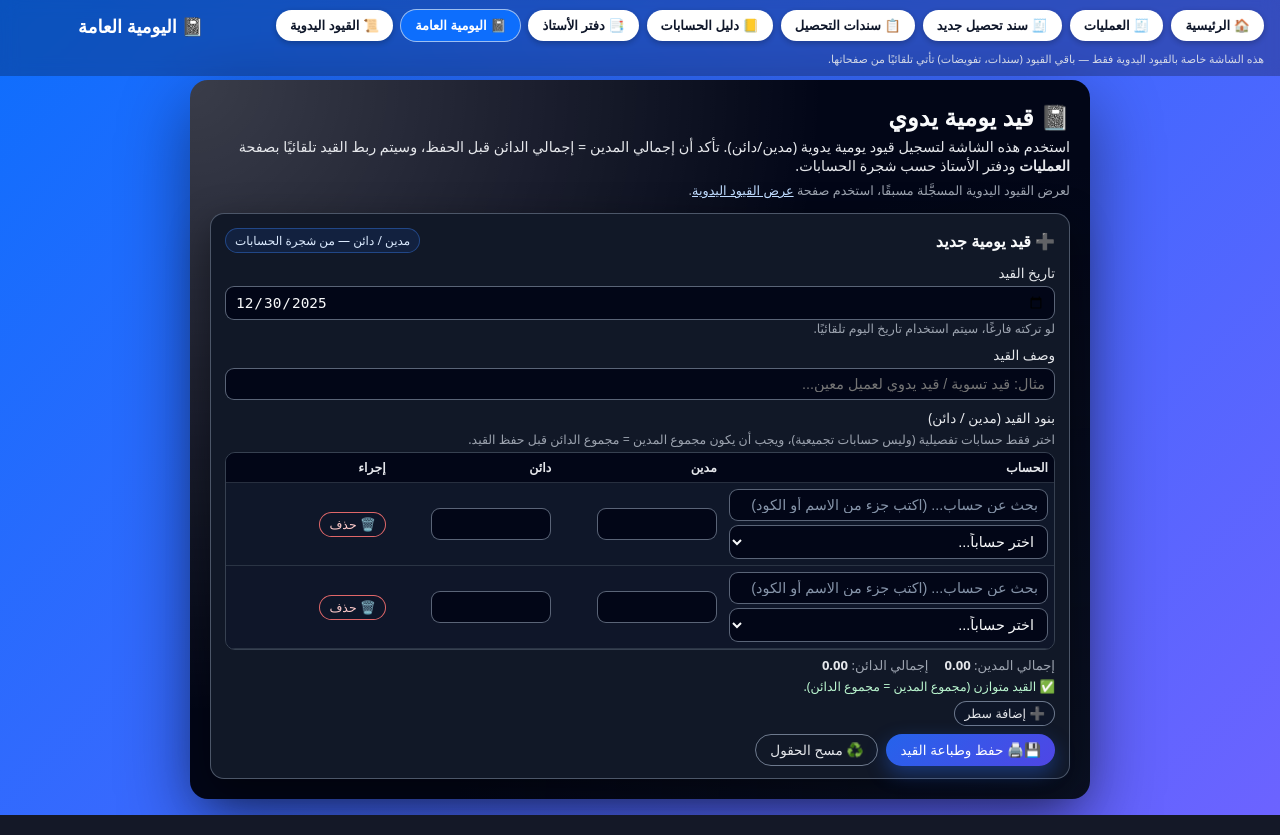
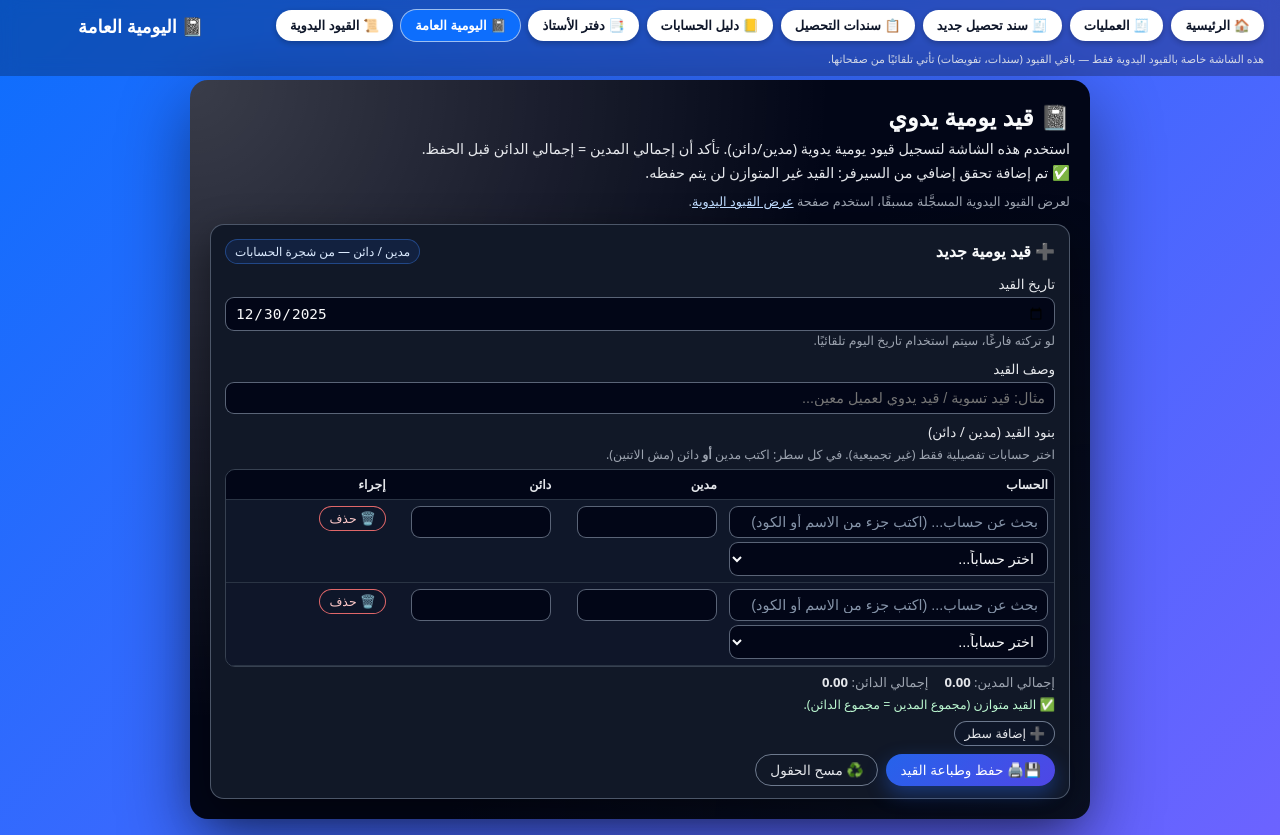
Before and after one commit to mn01001920890/opertional-car, a Flask app: page /general in a window 1280 px wide. Run offline with Flask 3, Linux system fonts and the light colour scheme; data comes from the database, SQL or seed files in the repository.

Commit message:
Update general.html

```diff
--- a/templates/general.html
+++ b/templates/general.html
@@ -137,6 +135,7 @@
       margin: 4px 0 0;
       font-size: 0.9rem;
       color: #e5e7eb;
+      line-height: 1.7;
     }
 
     .small-note-link {
@@ -227,15 +220,13 @@
       box-shadow: 0 0 0 1px rgba(37,99,235,0.45);
     }
 
-    .hint {
-      font-size: 0.78rem;
-      color: var(--muted);
-    }
+    .hint { font-size: 0.78rem; color: var(--muted); line-height: 1.6; }
 
     .hint-strong {
       font-size: 0.78rem;
       color: #facc15;
       margin-top: 4px;
+      line-height: 1.6;
     }
 
     .actions {
@@ -321,21 +305,16 @@
       color: #bbf7d0;
     }
 
-    table {
-      width: 100%;
-      border-collapse: collapse;
-      font-size: 0.82rem;
-    }
+    table { width: 100%; border-collapse: collapse; font-size: 0.82rem; }
 
     th, td {
       padding: 6px 6px;
       border-bottom: 1px solid rgba(55,65,81,0.7);
       text-align: right;
+      vertical-align: top;
     }
 
-    thead {
-      background: #020617;
-    }
+    thead { background: #020617; position: sticky; top: 0; z-index: 2; }
 
     th {
       font-weight: 600;
@@ -344,30 +323,20 @@
       white-space: nowrap;
     }
 
-    tbody tr:nth-child(odd) {
-      background: rgba(15,23,42,0.8);
-    }
-
-    tbody tr:nth-child(even) {
-      background: rgba(15,23,42,0.6);
-    }
-
-    tbody tr:hover {
-      background: rgba(37,99,235,0.25);
-    }
+    tbody tr:nth-child(odd) { background: rgba(15,23,42,0.8); }
+    tbody tr:nth-child(even) { background: rgba(15,23,42,0.6); }
+    tbody tr:hover { background: rgba(37,99,235,0.25); }
 
     .lines-table-wrapper {
       border-radius: 10px;
       border: 1px solid var(--border);
       overflow: auto;
-      max-height: 260px;
+      max-height: 320px;
       background: rgba(15,23,42,0.85);
       margin-top: 4px;
     }
 
-    .small-input {
-      max-width: 120px;
-    }
+    .small-input { max-width: 140px; }
 
     .footer-totals {
       margin-top: 6px;
@@ -379,15 +348,14 @@
       flex-wrap: wrap;
     }
 
-    .footer-totals span strong {
-      color: #e5e7eb;
-    }
+    .footer-totals span strong { color: #e5e7eb; }
 
     /* 🔍 خلية الحساب + البحث */
     .account-cell {
       display:flex;
       flex-direction:column;
       gap:4px;
+      min-width: 220px;
     }
 
     .account-search {
@@ -603,8 +565,9 @@
           <h1>📓 قيد يومية يدوي</h1>
           <p>
             استخدم هذه الشاشة لتسجيل قيود يومية يدوية (مدين/دائن).
-            تأكد أن إجمالي المدين = إجمالي الدائن قبل الحفظ، وسيتم ربط القيد تلقائيًا
-            بصفحة <strong>العمليات</strong> ودفتر الأستاذ حسب شجرة الحسابات.
+            تأكد أن إجمالي المدين = إجمالي الدائن قبل الحفظ.
+            <br/>
+            ✅ تم إضافة تحقق إضافي من السيرفر: القيد غير المتوازن لن يتم حفظه.
           </p>
         </div>
         <p class="small-note-link">
@@ -635,7 +597,8 @@
             <div class="field">
               <label>بنود القيد (مدين / دائن)</label>
               <div class="hint">
-                اختر فقط حسابات تفصيلية (وليس حسابات تجميعية)، ويجب أن يكون مجموع المدين = مجموع الدائن قبل حفظ القيد.
+                اختر حسابات تفصيلية فقط (غير تجميعية).
+                في كل سطر: اكتب مدين <strong>أو</strong> دائن (مش الاتنين).
               </div>
 
               <div class="lines-table-wrapper">
@@ -709,23 +668,20 @@
       jeDateInput.value = `${y}-${m}-${d}`;
     })();
 
-    function showFormMessage(text, type = "success", allowHtml = false) {
-      if (allowHtml) formMessage.innerHTML = text;
-      else formMessage.textContent = text;
-
+    function showFormMessage(text, type = "success") {
+      formMessage.textContent = text;
       formMessage.className = "message " + type;
       formMessage.style.display = "block";
     }
 
     function clearFormMessage() {
       formMessage.textContent = "";
-      formMessage.innerHTML = "";
       formMessage.style.display = "none";
     }
 
     function formatNumber(val) {
       const num = Number(val || 0);
-      return num.toFixed(2);
+      return Number.isFinite(num) ? num.toFixed(2) : "0.00";
     }
 
     function updateTotals() {
@@ -822,6 +778,7 @@
       const debitInput = document.createElement("input");
       debitInput.type = "number";
       debitInput.step = "0.01";
+      debitInput.inputMode = "decimal";
       debitInput.className = "small-input line-debit";
       debitInput.addEventListener("input", () => {
         if (debitInput.value && parseFloat(debitInput.value) !== 0) creditInput.value = "";
@@ -831,6 +788,7 @@
       const creditInput = document.createElement("input");
       creditInput.type = "number";
       creditInput.step = "0.01";
+      creditInput.inputMode = "decimal";
       creditInput.className = "small-input line-credit";
       creditInput.addEventListener("input", () => {
         if (creditInput.value && parseFloat(creditInput.value) !== 0) debitInput.value = "";
@@ -953,7 +909,7 @@
 
       const totalPages = chunks.length;
 
-      const makeTable = (chunk, startIndex) => {
+      const makeTable = (chunk, startIndex, isLast) => {
         const tableRows = chunk.map((ln, idx) => `
           <tr>
             <td class="print-num">${startIndex + idx + 1}</td>
@@ -962,6 +918,16 @@
             <td class="print-money">${ln.credit ? escapeHtml(ln.credit.toFixed(2)) : ""}</td>
           </tr>
         `).join("");
+
+        const tfoot = isLast ? `
+          <tfoot>
+            <tr>
+              <th colspan="2" style="text-align:right;">الإجمالي</th>
+              <th class="print-money">${escapeHtml(tDebit.toFixed(2))}</th>
+              <th class="print-money">${escapeHtml(tCredit.toFixed(2))}</th>
+            </tr>
+          </tfoot>
+        ` : "";
 
         return `
           <table class="print-table">
@@ -976,12 +942,14 @@
             <tbody>
               ${tableRows || `<tr><td colspan="4" style="text-align:center;">— لا توجد بنود —</td></tr>`}
             </tbody>
+            ${tfoot}
           </table>
         `;
       };
 
       const pagesHtml = chunks.map((chunk, pageIdx) => {
         const startIndex = pageIdx * LINES_PER_PAGE;
+        const isLast = (pageIdx === totalPages - 1);
 
         const headHtml = (pageIdx === 0)
           ? `
@@ -996,36 +964,23 @@
                 <div class="item"><span class="k">الوصف:</span><span class="v">${escapeHtml(descVal || "—")}</span></div>
                 <div class="item"><span class="k">تاريخ الطباعة:</span><span class="v">${escapeHtml(nowStamp())}</span></div>
               </div>
+
+              <div class="print-mini">
+                <div class="t">—</div>
+                <div class="p">صفحة ${pageIdx + 1} / ${totalPages}</div>
+              </div>
             </div>
           `
           : `
-            <div class="print-head-mini avoid-break">
+            <div class="print-mini avoid-break">
               <div class="t">قيد يومية يدوي — ${escapeHtml(entryText)}</div>
               <div class="p">صفحة ${pageIdx + 1} / ${totalPages}</div>
             </div>
           `;
 
-        const pageTag = `
-          <div class="print-head-mini avoid-break" style="border-bottom:none;margin:0 0 6px;">
-            <div class="t"></div>
-            <div class="p">صفحة ${pageIdx + 1} / ${totalPages}</div>
-          </div>
-        `;
+        const tableHtml = makeTable(chunk, startIndex, isLast);
 
-        const tableHtml = makeTable(chunk, startIndex);
-
-        const footerHtml = (pageIdx === totalPages - 1)
-          ? `
-            <table class="print-table" style="margin-top:10px;">
-              <tfoot>
-                <tr>
-                  <th colspan="2" style="text-align:right;">الإجمالي</th>
-                  <th class="print-money">${escapeHtml(tDebit.toFixed(2))}</th>
-                  <th class="print-money">${escapeHtml(tCredit.toFixed(2))}</th>
-                </tr>
-              </tfoot>
-            </table>
-
+        const footerHtml = isLast ? `
           <div class="print-totals avoid-break">
             <div class="box"><strong>إجمالي المدين:</strong> <span class="print-money">${escapeHtml(tDebit.toFixed(2))}</span></div>
             <div class="box"><strong>إجمالي الدائن:</strong> <span class="print-money">${escapeHtml(tCredit.toFixed(2))}</span></div>
@@ -1036,13 +991,11 @@
             <div class="sig-line">المُعِد</div>
             <div class="sig-line">المُراجِع</div>
           </div>
-          `
-          : "";
+        ` : "";
 
         return `
           <section class="print-page">
             ${headHtml}
-            ${pageTag}
             ${tableHtml}
             ${footerHtml}
           </section>
@@ -1101,15 +1053,23 @@
         const debit = parseFloat(debitInput.value || "0");
         const credit = parseFloat(creditInput.value || "0");
 
-        if ((isNaN(debit) || debit === 0) && (isNaN(credit) || credit === 0)) continue;
+        const d = isNaN(debit) ? 0 : debit;
+        const c = isNaN(credit) ? 0 : credit;
 
-        if (!isNaN(debit)) totalDebit += debit;
-        if (!isNaN(credit)) totalCredit += credit;
+        if (d === 0 && c === 0) continue;
+
+        if (d !== 0 && c !== 0) {
+          showFormMessage("كل سطر لازم يكون (مدين أو دائن) فقط — مش الاتنين.", "error");
+          return;
+        }
+
+        totalDebit += d;
+        totalCredit += c;
 
         linesPayload.push({
           account_id: Number(account_id),
-          debit: isNaN(debit) ? 0 : debit,
-          credit: isNaN(credit) ? 0 : credit
+          debit: d,
+          credit: c
         });
       }
 
@@ -1143,31 +1103,14 @@
           return;
         }
 
-        // ✅ صحّحنا قراءة id من ردّ السيرفر الحالي عندك:
-        // السيرفر بيرجع: { journal_entry: { id: ... } }
         const entryId =
           (data && data.journal_entry && data.journal_entry.id) ||
           data.id ||
           (data.entry && data.entry.id) ||
           null;
 
-        let msg = "✅ تم حفظ قيد اليومية بنجاح.";
-        if (entryId) {
-          const opsUrl = `/operations?type=journal&journal_id=${entryId}`;
-          msg += `
-            <br />
-            <a href="/journal-list" style="color:#bfdbfe;text-decoration:underline;margin-left:8px;">
-              📜 عرض في صفحة القيود اليدوية
-            </a>
-            <a href="${opsUrl}" style="color:#bfdbfe;text-decoration:underline;margin-right:8px;">
-              🧾 عرض هذا القيد في صفحة العمليات
-            </a>
-          `;
-        }
+        showFormMessage(entryId ? `✅ تم حفظ القيد بنجاح — رقم القيد: #${entryId}` : "✅ تم حفظ القيد بنجاح.", "success");
 
-        showFormMessage(msg, "success", true);
-
-        // 🖨️ اطبع إيصال مرتب
         printJournalReceipt(entryId);
 
       } catch (err) {
```
Also changed, not shown: other parts of templates/general.html (+22 -51 lines). Lines whose indentation alone changed are shown as unchanged.
